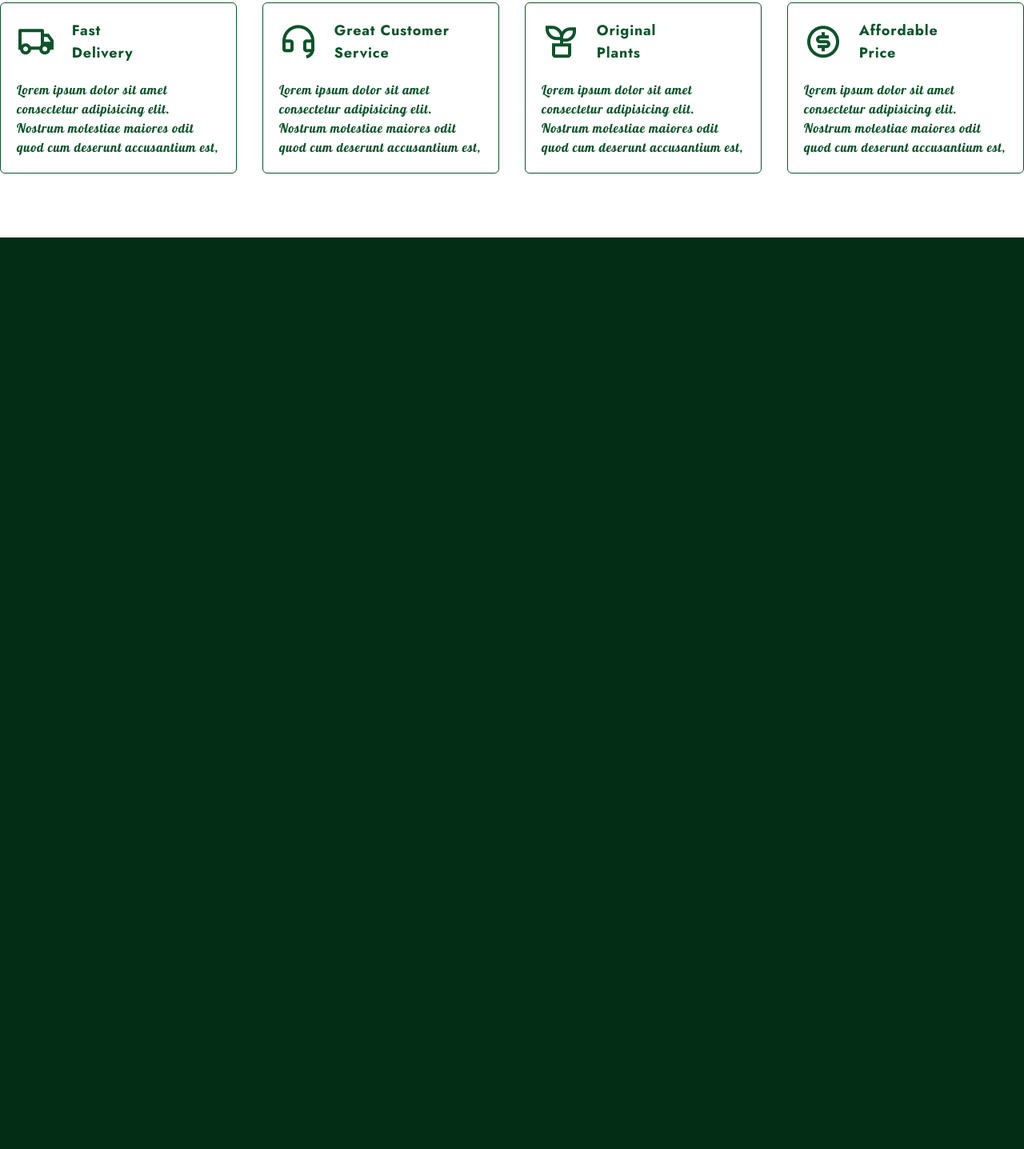
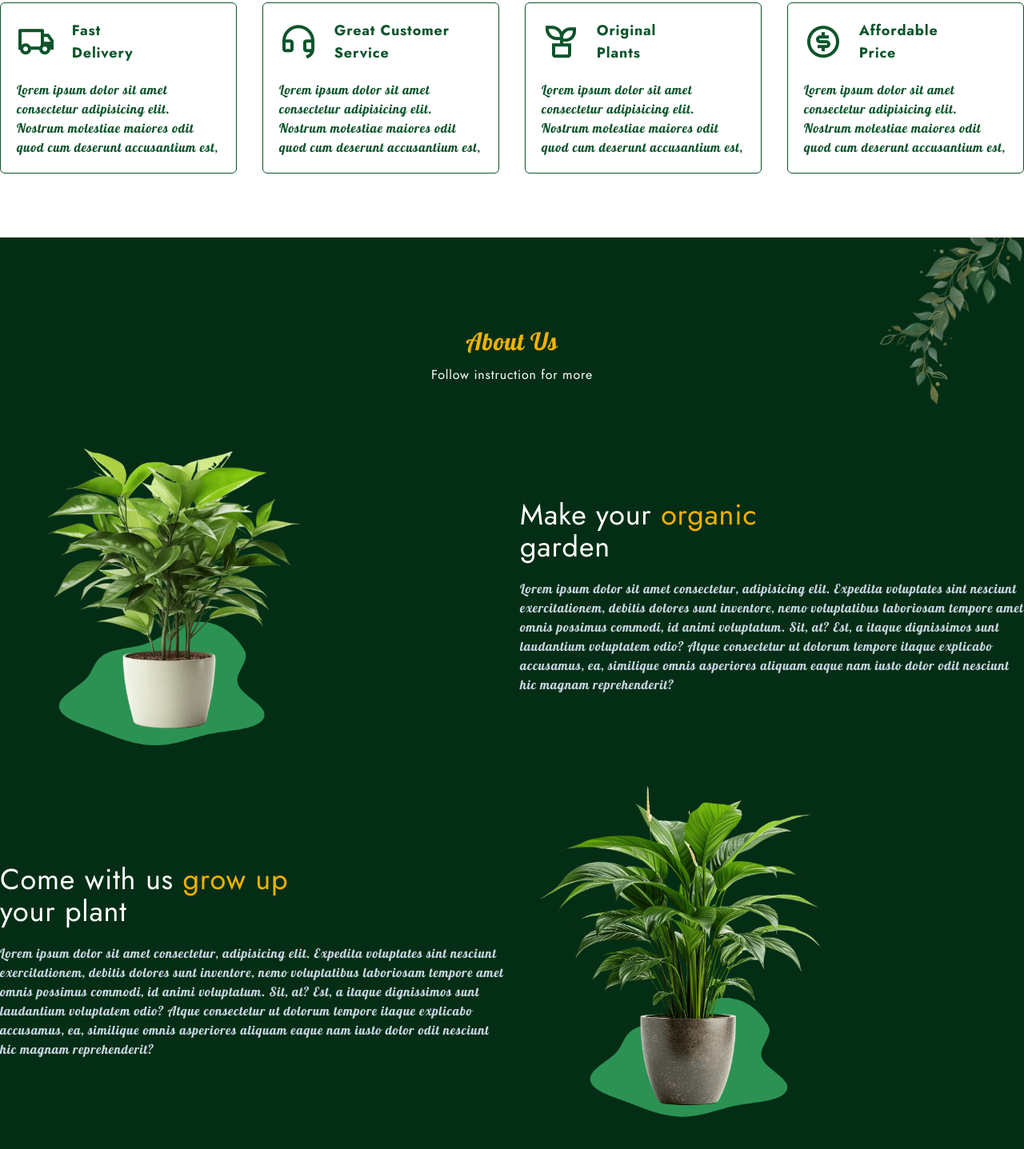
Before and after one commit to jihadul-isl-dev/plant-website-tailwind, a website: page src/index.html in a window 1280 px wide. Shown: the part 931-2368 px from the top of the page at 80% size. Before the commit the page ends 1228 px from the top, so only its background shows below. Drawn offline with nearby package versions, Linux system fonts and the light colour scheme.

Commit message:
feat: complete about us section with tailwind css

```diff
--- a/src/index.html
+++ b/src/index.html
@@ -189,6 +189,84 @@
           </div>
         </div>
       </div>
+
+      <!-- About Us -->
+      <section id="about" class="relative overflow-hidden">
+        <div class="absolute -top-8 -right-12 opacity-50">
+          <img
+            src="images/leaf-3.png"
+            alt="leaf_image"
+            class="w-40 md:w-52 xl:w-64"
+          />
+        </div>
+        <div class="flex flex-col items-center gap-3 text-center mb-10">
+          <h2 class="title">About Us</h2>
+          <p class="max-w-2xl">Follow instruction for more</p>
+        </div>
+        <div class="container mx-auto space-y-10 xl:space-y-0">
+          <!-- item 1 -->
+          <div class="flex flex-col items-center lg:flex-row gap-5">
+            <!-- image -->
+            <div class="w-full lg:w-1/2">
+              <img
+                src="images/plant-1.png"
+                alt="about_image"
+                class="w-full sm:w-2/3 lg:w-full xl:w-2/3"
+              />
+            </div>
+            <!-- content -->
+            <div class="w-full lg:w-1/2">
+              <div class="space-y-5">
+                <h3>
+                  Make your <span class="text-yellow-500">organic</span> <br />
+                  garden
+                </h3>
+                <p class="text-slate-300 font-lobster">
+                  Lorem ipsum dolor sit amet consectetur, adipisicing elit.
+                  Expedita voluptates sint nesciunt exercitationem, debitis
+                  dolores sunt inventore, nemo voluptatibus laboriosam tempore
+                  amet omnis possimus commodi, id animi voluptatum. Sit, at?
+                  Est, a itaque dignissimos sunt laudantium voluptatem odio?
+                  Atque consectetur ut dolorum tempore itaque explicabo
+                  accusamus, ea, similique omnis asperiores aliquam eaque nam
+                  iusto dolor odit nesciunt hic magnam reprehenderit?
+                </p>
+              </div>
+            </div>
+          </div>
+          <!-- item 2 -->
+          <div class="flex flex-col items-center lg:flex-row-reverse gap-5">
+            <!-- image -->
+            <div class="w-full lg:w-1/2">
+              <img
+                src="images/plant-2.png"
+                alt="about_image"
+                class="w-full sm:w-2/3 lg:w-full xl:w-2/3"
+              />
+            </div>
+            <!-- content -->
+            <div class="w-full lg:w-1/2">
+              <div class="space-y-5">
+                <h3>
+                  Come with us <span class="text-yellow-500">grow up</span>
+                  <br />
+                  your plant
+                </h3>
+                <p class="text-slate-300 font-lobster">
+                  Lorem ipsum dolor sit amet consectetur, adipisicing elit.
+                  Expedita voluptates sint nesciunt exercitationem, debitis
+                  dolores sunt inventore, nemo voluptatibus laboriosam tempore
+                  amet omnis possimus commodi, id animi voluptatum. Sit, at?
+                  Est, a itaque dignissimos sunt laudantium voluptatem odio?
+                  Atque consectetur ut dolorum tempore itaque explicabo
+                  accusamus, ea, similique omnis asperiores aliquam eaque nam
+                  iusto dolor odit nesciunt hic magnam reprehenderit?
+                </p>
+              </div>
+            </div>
+          </div>
+        </div>
+      </section>
     </main>
 
     <!-- ------------Main js--------------- -->
--- a/src/input.css
+++ b/src/input.css
@@ -22,6 +22,14 @@ h1 {
   @apply text-3xl md:text-4xl xl:text-5xl font-bold;
 }
 
+h3 {
+  @apply text-2xl md:text-3xl xl:text-4xl;
+}
+
+h2 {
+  @apply text-xl md:text-2xl xl:text-3xl;
+}
+
 .nav-link {
   @apply text-lg font-bold duration-300;
 }
@@ -29,6 +37,12 @@ h1 {
 .nav-link:hover {
   @apply text-yellow-500;
 }
+
+.title {
+  @apply font-lobster text-yellow-500;
+}
+
+/* button */
 
 .btn {
   @apply border border-yellow-500 bg-yellow-500 rounded-md px-5 py-2;
```
Also changed, not shown: src/output.css.
